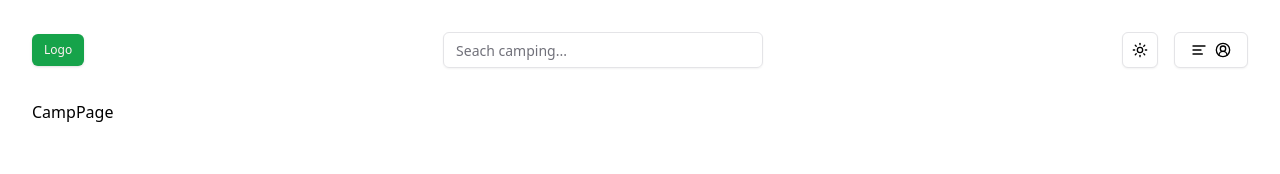
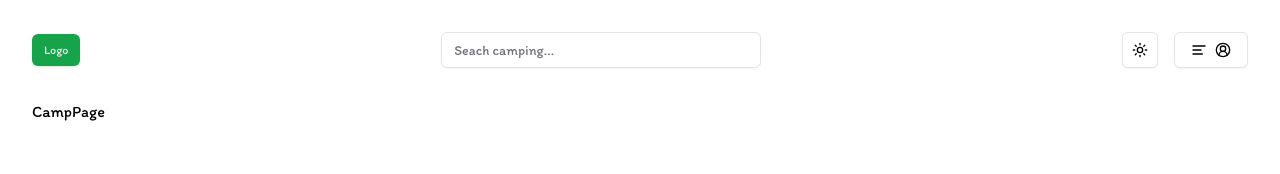
Before and after one commit to Dechawat1/Camping-NextJs, a Next.js app: page /camp in a window 1280 px wide. Shown: the top 174 px of the page. Built offline with nearby package versions, Linux system fonts and the light colour scheme.

Commit message:
ทำการเพิ่ม font จาก google

```diff
--- a/app/layout.tsx
+++ b/app/layout.tsx
@@ -4,6 +4,12 @@ import "./globals.css";
 import Navbar from "@/components/Navbar/Navbar";
 import Providers from "./Providers";
 import { ClerkProvider } from "@clerk/nextjs";
+import { Itim } from 'next/font/google'
+
+const itim = Itim({
+  weight: '400',
+  subsets: ['latin', 'thai']
+})
 
 const geistSans = localFont({
   src: "./fonts/GeistVF.woff",
@@ -30,7 +36,7 @@ export default function RootLayout({
     <ClerkProvider>
       <html lang="en" suppressHydrationWarning>
         <body
-          className={`${geistSans.variable} ${geistMono.variable} antialiased`}
+          className={`${itim.className} antialiased`}
         >
           <Providers>
             <Navbar />
```
